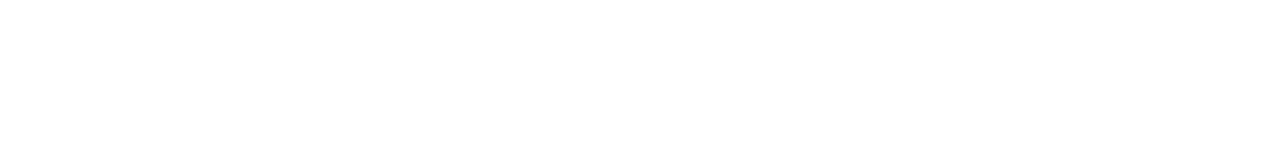
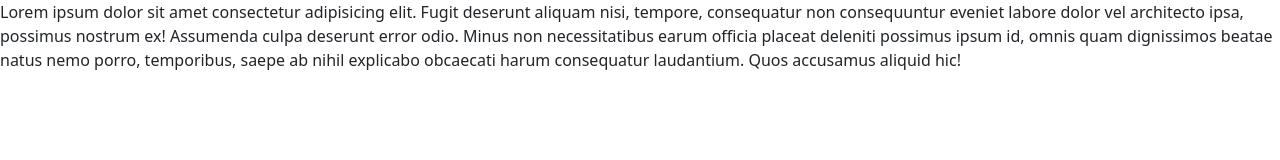
Before and after one commit to Gadd88/estructura_rolling, a plain HTML site: page index.html in a window 1280 px wide. Drawn offline with nearby package versions, Linux system fonts and the light colour scheme.

Commit message:
Agrego Parrafo

```diff
--- a/index.html
+++ b/index.html
@@ -11,7 +11,8 @@
         <!-- NAVBAR -->
     </header>
     <main>
-        <!-- CARRUSEL -->
+        <p>Lorem ipsum dolor sit amet consectetur adipisicing elit. Fugit deserunt aliquam nisi, tempore, consequatur non consequuntur eveniet labore dolor vel architecto ipsa, possimus nostrum ex! Assumenda culpa deserunt error odio.
+        Minus non necessitatibus earum officia placeat deleniti possimus ipsum id, omnis quam dignissimos beatae natus nemo porro, temporibus, saepe ab nihil explicabo obcaecati harum consequatur laudantium. Quos accusamus aliquid hic!</p>
     </main>
     <footer>
         <!-- FOOTER -->
```
